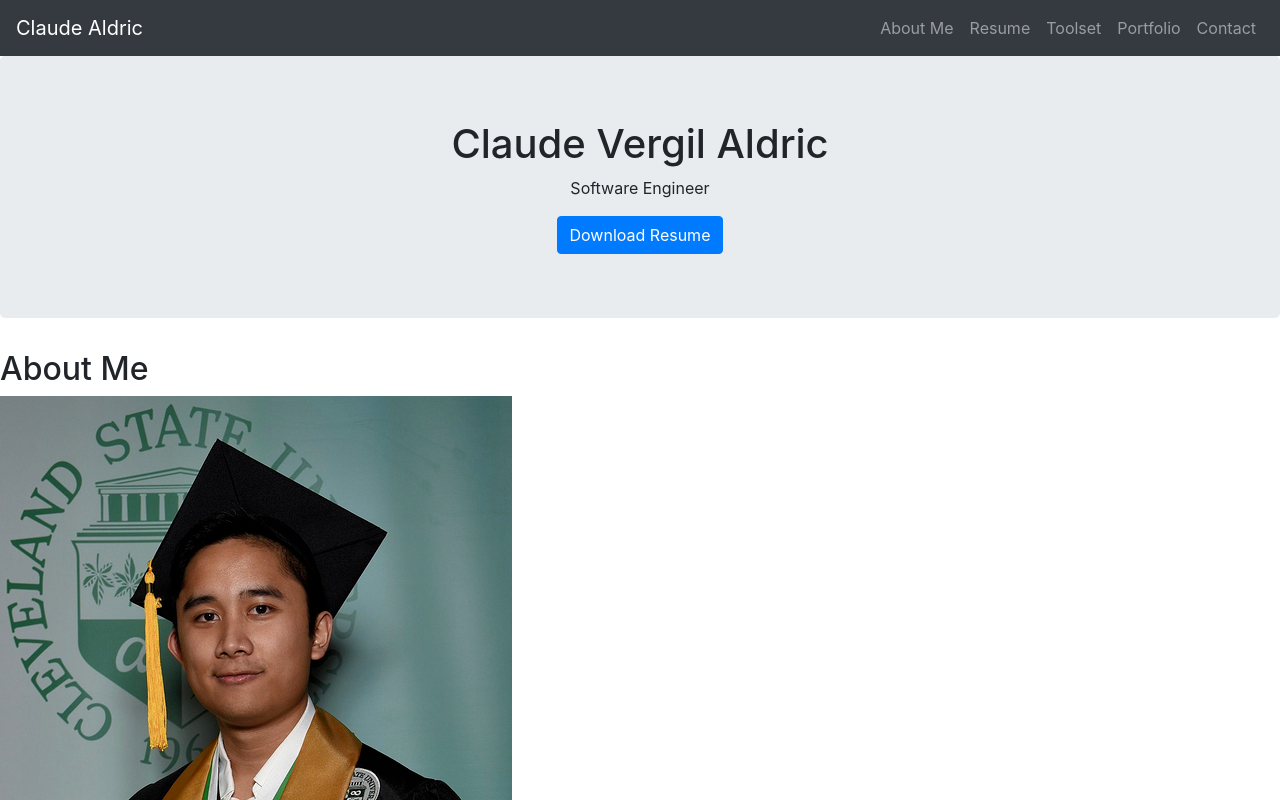
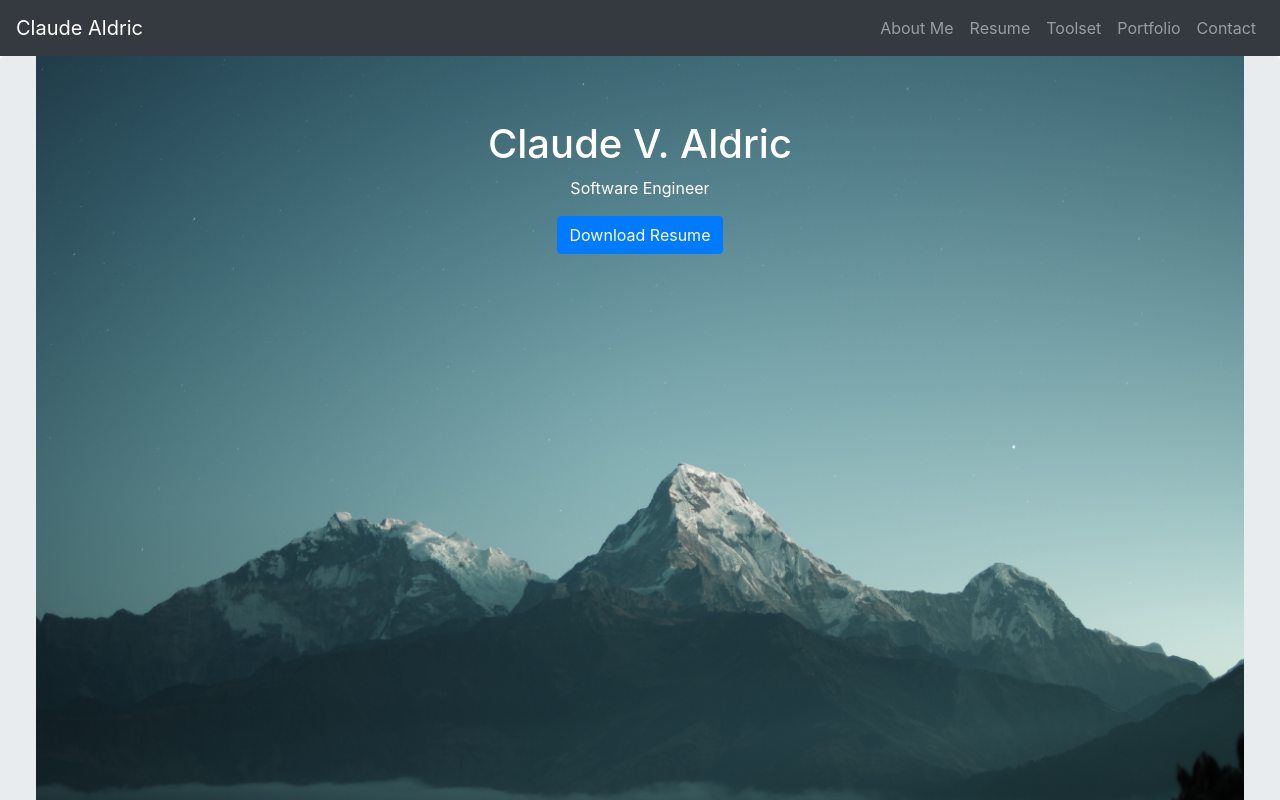
Before and after one commit to claudealdric/caldric.github.io, a React (Create React App) app in the folder client/: page / in a window 1280 px wide. Shown: the top 800 px of the page. Built offline with nearby package versions, Linux system fonts and the light colour scheme.

Commit message:
Add background image to header

```diff
--- /dev/null
+++ b/client/src/components/Header.css
@@ -0,0 +1,8 @@
+.header {
+  background-image: url('/mountain.jpg');
+  background-repeat: no-repeat;
+  background-size: auto 100%;
+  background-position: center;
+  height: 100vh;
+  color: white;
+}
--- a/client/src/components/Header.tsx
+++ b/client/src/components/Header.tsx
@@ -1,10 +1,12 @@
 import React from 'react';
 import Button from 'react-bootstrap/Button';
+import './Header.css';
 
 const Header: React.FC = () => {
   return (
-    <section className="jumbotron text-center">
-      <h1>Claude Vergil Aldric</h1>
+    <section className="jumbotron text-center header">
+      <div className="background-image"></div>
+      <h1>Claude V. Aldric</h1>
       <p>Software Engineer</p>
       <Button variant="primary">Download Resume</Button>
     </section>
```
Also changed, not shown: client/public/mountain.jpg (added).
